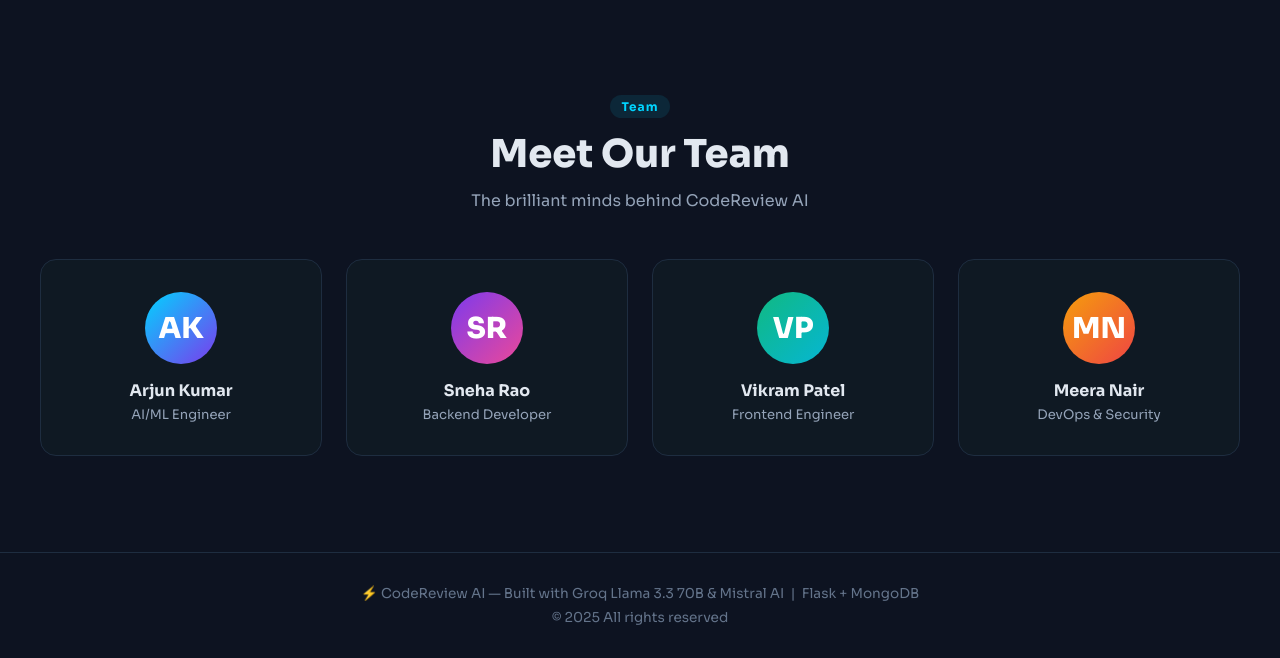
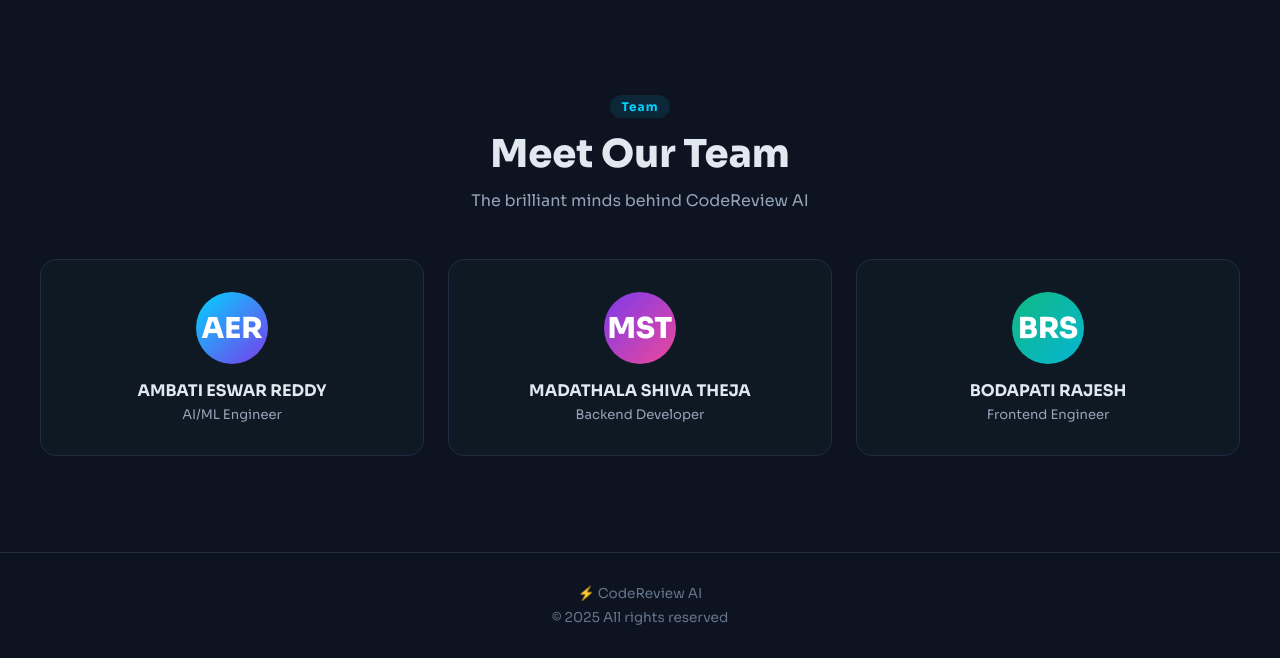
Before and after one commit to ambatieswar/CODE-REFINE, a Flask app: page / in a window 1280 px wide. Shown: the part 1978-2636 px from the top of the page. Run offline with Flask 3, Linux system fonts and the light colour scheme.

Commit message:
comiiteed

```diff
--- a/app.py
+++ b/app.py
@@ -246,18 +246,38 @@ def api_rewrite():
 
 @app.route("/api/chat", methods=["POST"])
 def api_chat():
-    if "user" not in session:
-        return jsonify({"success": False, "message": "Not authenticated"})
     data = request.get_json()
     messages = data.get("messages", [])
     provider = data.get("provider", "groq")
-    model = data.get("model", "llama-3.3-70b-versatile")
+    model = "llama-3.3-70b-versatile" if provider == "groq" else "mistral-large-latest"
+
     try:
-        reply = chat_assistant(messages, provider, model)
+        if provider == "mistral":
+            import requests as req
+            system = {"role": "system", "content": "You are CodeBot, an expert AI assistant for code review, debugging, and programming help. Be concise, helpful, and friendly."}
+            resp = req.post(
+                "https://api.mistral.ai/v1/chat/completions",
+                headers={"Authorization": f"Bearer {MISTRAL_API_KEY}", "Content-Type": "application/json"},
+                json={"model": model, "messages": [system] + messages, "temperature": 0.7, "max_tokens": 1024},
+                timeout=60
+            )
+            resp.raise_for_status()
+            reply = resp.json()["choices"][0]["message"]["content"]
+        else:
+            from groq import Groq
+            client = Groq(api_key=GROQ_API_KEY)
+            system = {"role": "system", "content": "You are CodeBot, an expert AI assistant for code review, debugging, and programming help. Be concise, helpful, and friendly."}
+            response = client.chat.completions.create(
+                model=model,
+                messages=[system] + messages,
+                temperature=0.7,
+                max_tokens=1024
+            )
+            reply = response.choices[0].message.content
+
         return jsonify({"success": True, "reply": reply})
     except Exception as e:
         return jsonify({"success": False, "message": str(e)})
-
 @app.route("/api/send-history-email", methods=["POST"])
 def send_history_email():
     if "user" not in session:
@@ -330,7 +350,14 @@ def preview():
     language = request.args.get("language", "html")
     if language == "html":
         return code
-    return f"""<!DOCTYPE html><html><head><link rel="stylesheet" href="https://cdnjs.cloudflare.com/ajax/libs/highlight.js/11.9.0/styles/atom-one-dark.min.css"><script src="https://cdnjs.cloudflare.com/ajax/libs/highlight.js/11.9.0/highlight.min.js"></script></head><body style="background:#0d1117;margin:0;padding:20px"><pre><code class="language-{language}" id="code"></code></pre><script>document.getElementById('code').textContent={json.dumps(code)};hljs.highlightAll();</script></body></html>"""
+    return f"""<!DOCTYPE html><html>
+    <head>
+    <link rel="stylesheet" href="https://cdnjs.cloudflare.com/ajax/libs/highlight.js/11.9.0/styles/atom-one-dark.min.css"><script src="https://cdnjs.cloudflare.com/ajax/libs/highlight.js/11.9.0/highlight.min.js"></script></head><body style="background:#0d1117;margin:0;padding:20px"><pre>
+    <code class="language-{language}" id="code">
+    </code></pre><script>document.getElementById('code').textContent={json.dumps(code)};hljs.highlightAll();
+    </script>
+    </body>
+    </html>"""
 
 if __name__ == "__main__":
     app.run(debug=True, port=5000)
--- a/templates/landing.html
+++ b/templates/landing.html
@@ -12,7 +12,7 @@
 <div class="toast-container" id="toastContainer"></div>
 
 <nav class="navbar">
-  <a href="/" class="nav-brand">⚡ Code<span>Review</span> AI</a>
+  <a href="/" class="nav-brand">⚡ Code<span>Refine</a>
   <div class="nav-links">
     <a href="#features">Features</a>
     <a href="#how">How It Works</a>
@@ -101,31 +101,26 @@
     </div>
     <div class="team-grid">
       <div class="team-card">
-        <div class="team-avatar" style="background: linear-gradient(135deg,#00d4ff,#7c3aed);">AK</div>
-        <h4>Arjun Kumar</h4>
+        <div class="team-avatar" style="background: linear-gradient(135deg,#00d4ff,#7c3aed);">AER</div>
+        <h4>AMBATI ESWAR REDDY</h4>
         <p>AI/ML Engineer</p>
       </div>
       <div class="team-card">
-        <div class="team-avatar" style="background: linear-gradient(135deg,#7c3aed,#ec4899);">SR</div>
-        <h4>Sneha Rao</h4>
+        <div class="team-avatar" style="background: linear-gradient(135deg,#7c3aed,#ec4899);">MST</div>
+        <h4>MADATHALA SHIVA THEJA</h4>
         <p>Backend Developer</p>
       </div>
       <div class="team-card">
-        <div class="team-avatar" style="background: linear-gradient(135deg,#10b981,#06b6d4);">VP</div>
-        <h4>Vikram Patel</h4>
+        <div class="team-avatar" style="background: linear-gradient(135deg,#10b981,#06b6d4);">BRS</div>
+        <h4>BODAPATI RAJESH</h4>
         <p>Frontend Engineer</p>
-      </div>
-      <div class="team-card">
-        <div class="team-avatar" style="background: linear-gradient(135deg,#f59e0b,#ef4444);">MN</div>
-        <h4>Meera Nair</h4>
-        <p>DevOps & Security</p>
       </div>
     </div>
   </div>
 </section>
 
 <footer>
-  <p>⚡ CodeReview AI — Built with Groq Llama 3.3 70B &amp; Mistral AI &nbsp;|&nbsp; Flask + MongoDB</p>
+  <p>⚡ CodeReview AI</p>
   <p style="margin-top:0.4rem">© 2025 All rights reserved</p>
 </footer>
 
@@ -141,13 +136,6 @@
       <h4>CodeBot Assistant</h4>
       <span>Ask me anything about code</span>
     </div>
-  </div>
-  <div class="chat-api-row">
-    <input type="password" id="chatApiKey" placeholder="Enter API key..." />
-    <select id="chatProvider">
-      <option value="groq">Groq</option>
-      <option value="mistral">Mistral</option>
-    </select>
   </div>
   <div class="chat-messages" id="chatMessages">
     <div class="msg bot">👋 Hi! I'm CodeBot. Paste your API key above and ask me anything about code, bugs, or programming!</div>
@@ -170,10 +158,7 @@ function toggleChat() {
 async function sendChat() {
   const input = document.getElementById('chatInput');
   const msg = input.value.trim();
-  const apiKey = document.getElementById('chatApiKey').value.trim();
-  const provider = document.getElementById('chatProvider').value;
   if (!msg) return;
-  if (!apiKey) { showToast('Enter your API key in the chat box', 'error'); return; }
 
   appendMsg(msg, 'user');
   chatHistory.push({ role: 'user', content: msg });
@@ -183,7 +168,7 @@ async function sendChat() {
   const res = await fetch('/api/chat', {
     method: 'POST',
     headers: { 'Content-Type': 'application/json' },
-    body: JSON.stringify({ messages: chatHistory, provider, api_key: apiKey })
+    body: JSON.stringify({ messages: chatHistory, provider: 'groq' })
   });
   const data = await res.json();
   thinking.remove();
```
